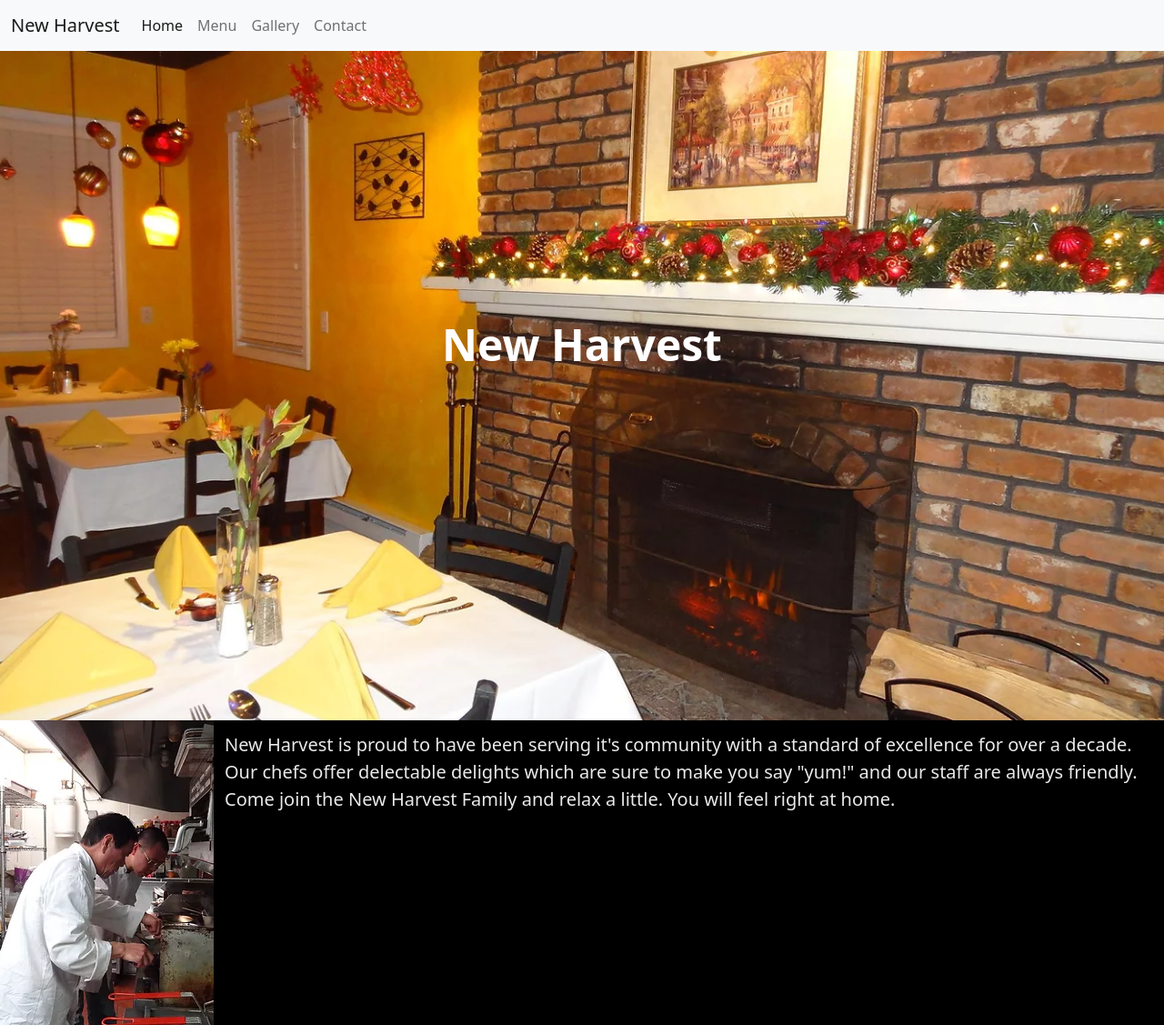
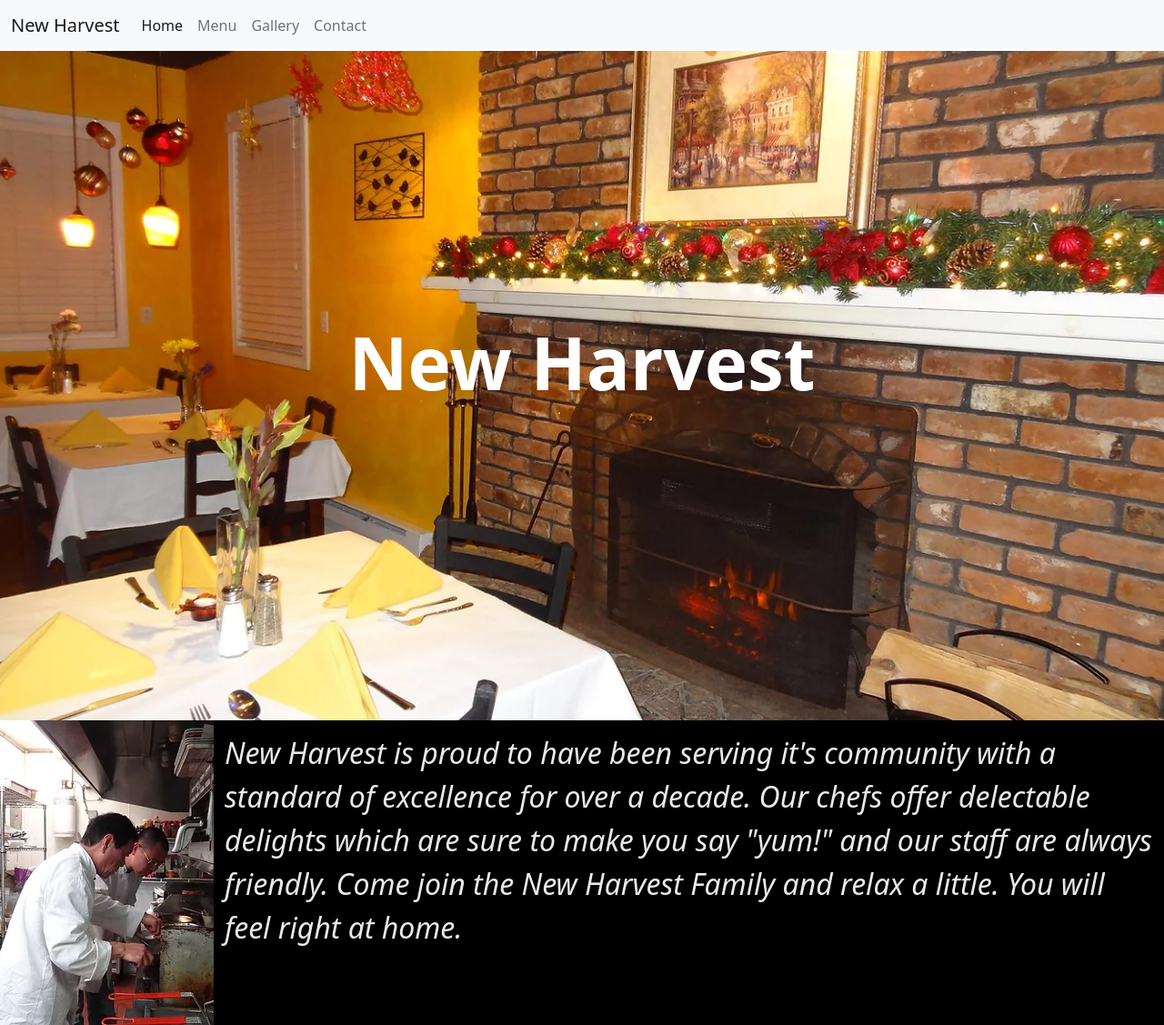
Before and after one commit to MarkoGutierro/New-Harvest-Restaurant-BF, a plain HTML site: page index.html in a window 1280 px wide. Shown: the whole page at 91% size. Drawn offline with nearby package versions, Linux system fonts and the light colour scheme.

Commit message:
Scalable Home Page Font
All the font on the home page now scales based on screen size

```diff
--- a/styles.css
+++ b/styles.css
@@ -28,6 +28,7 @@ div > img{
 
 .about-text {
     font-size: 1.25rem;
+    font-style: italic;
     color:rgb(233, 233, 233);
     padding: .75rem;
     background-color: black;
@@ -55,6 +56,7 @@ div > img{
 
 .gallery-intro {
     text-align: center;
+    margin: 10px;
 }
 
 .flex-container {
@@ -134,7 +136,7 @@ div > img{
     text-align: center;
     color: white;
     font-weight: bolder;
-    font-size: 3rem;
+    font-size: 1rem;
     animation-name: welcome;
     animation-timing-function: ease-in;
     animation-duration: 1.5s;
@@ -144,3 +146,61 @@ div > img{
     from{opacity: 0}
     to{opacity: 1}
 }
+
+
+/*text on home page that explains restaurant's values*/
+@media (min-width: 30em) {
+    .about-text {
+      font-size: 125%;
+    }
+  }
+
+  @media (min-width: 40em) {
+    .about-text {
+      font-size: 150%;
+    }
+  }
+
+  @media (min-width: 50em) {
+    .about-text {
+      font-size: 175%;
+    }
+  }
+
+  @media (min-width: 60em) {
+    .about-text {
+      font-size: 200%;
+    }
+  }
+
+/*home page title text*/
+
+  @media (min-width: 0px) {
+    #site-title {
+      font-size: 200%;
+    }
+  }
+
+  @media (min-width: 500px) {
+    #site-title {
+      font-size: 250%;
+    }
+  }
+
+  @media (min-width: 992px) {
+    #site-title {
+      font-size: 300%;
+    }
+  }
+
+  @media (min-width: 1200px) {
+    #site-title {
+      font-size: 500%;
+    }
+  }
+
+  @media (min-width: 1400px) {
+    #site-title {
+      font-size: 700%;
+    }
+  }
```
